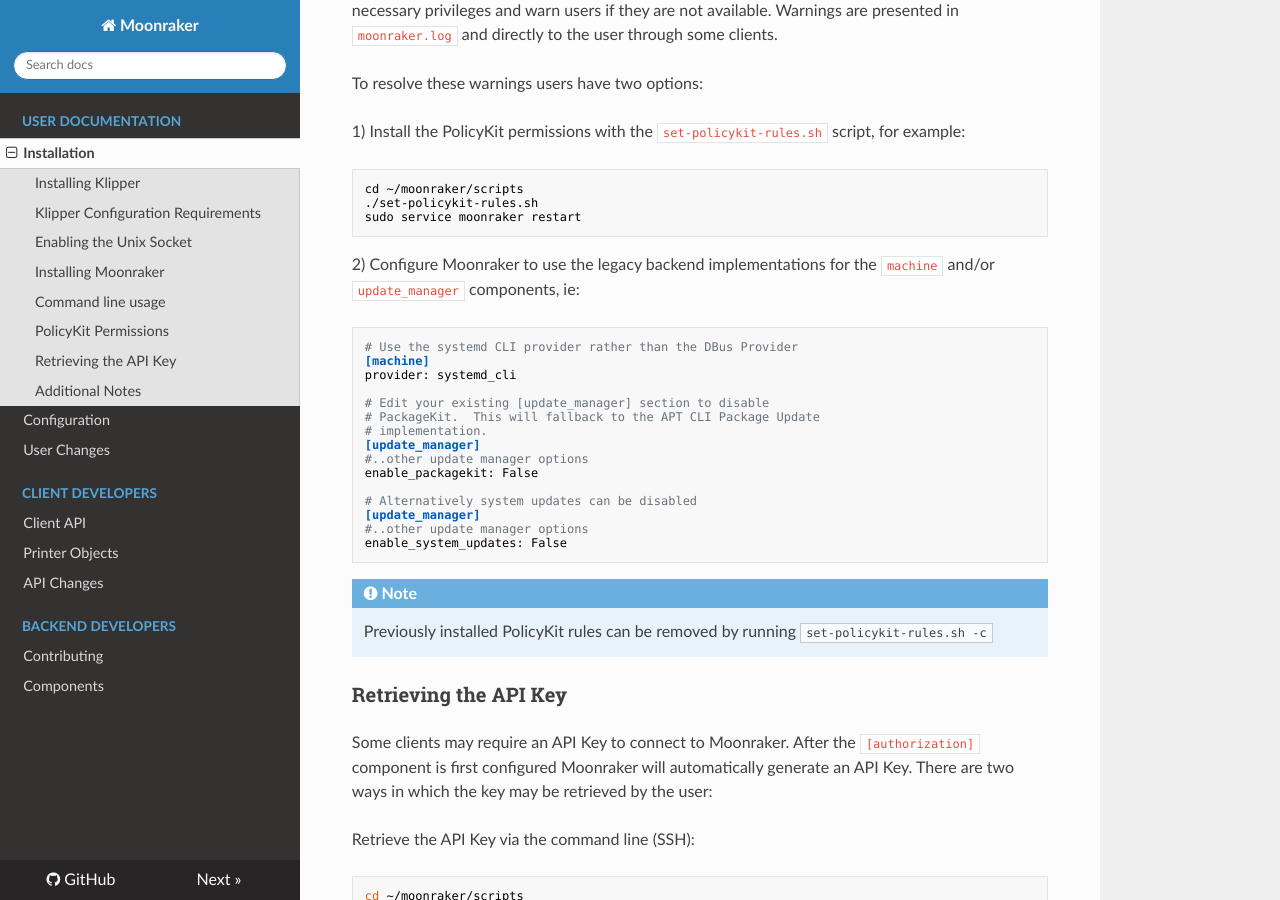
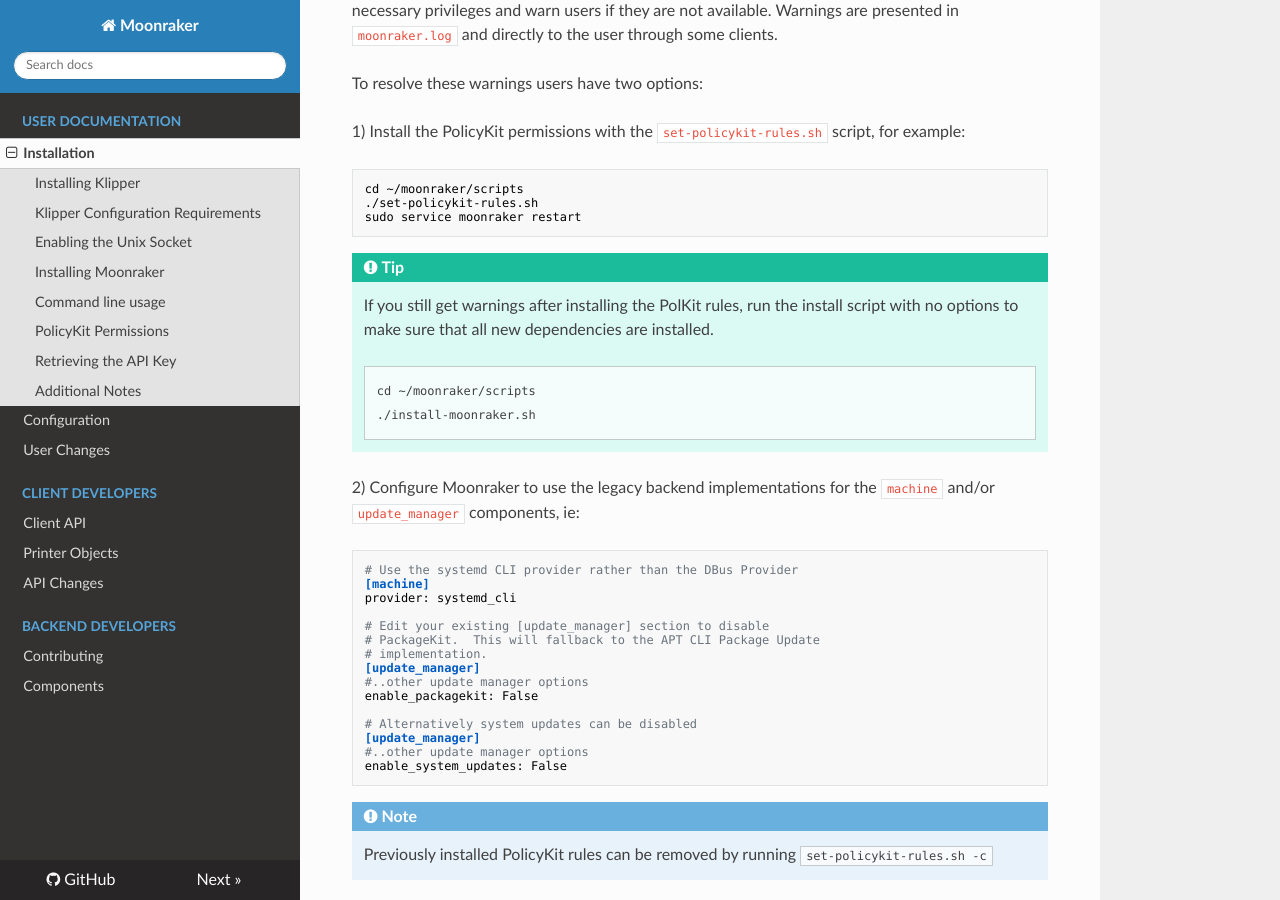
Before and after one commit to Marirossibn/moonraker, an MkDocs documentation site: the page built from docs/installation.md, in a window 1280 px wide and 900 px high, scrolled down 4111 px. Built offline with MkDocs 1.6.1, drawn with Linux system fonts in a browser that asks for light colours; nearby versions of some CDN libraries.

Commit message:
docs:  add tip to resolve additional polkit warnings
Signed-off-by:  Eric Callahan <arksine.code@gmail.com>

````diff
--- a/docs/installation.md
+++ b/docs/installation.md
@@ -218,6 +218,16 @@
 sudo service moonraker restart
 ```
 
+!!! tip
+    If you still get warnings after installing the PolKit rules, run the
+    install script with no options to make sure that all new dependencies
+    are installed.
+
+    ```shell
+    cd ~/moonraker/scripts
+    ./install-moonraker.sh
+    ```
+
 2) Configure Moonraker to use the legacy backend implementations for
    the `machine` and/or `update_manager` components, ie:
 
````
